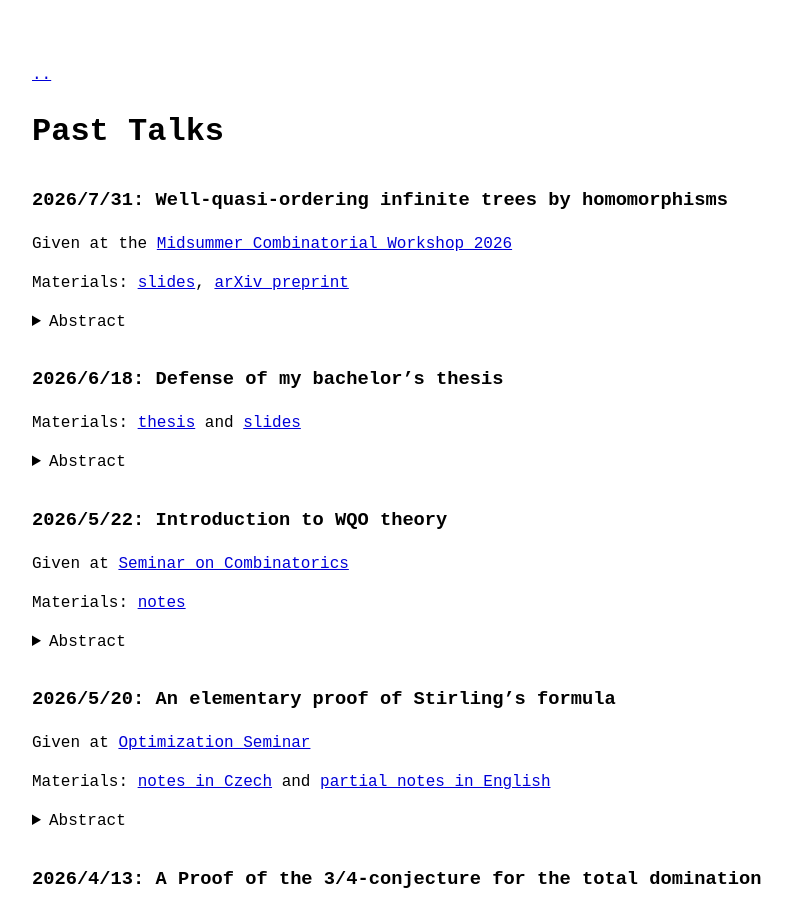
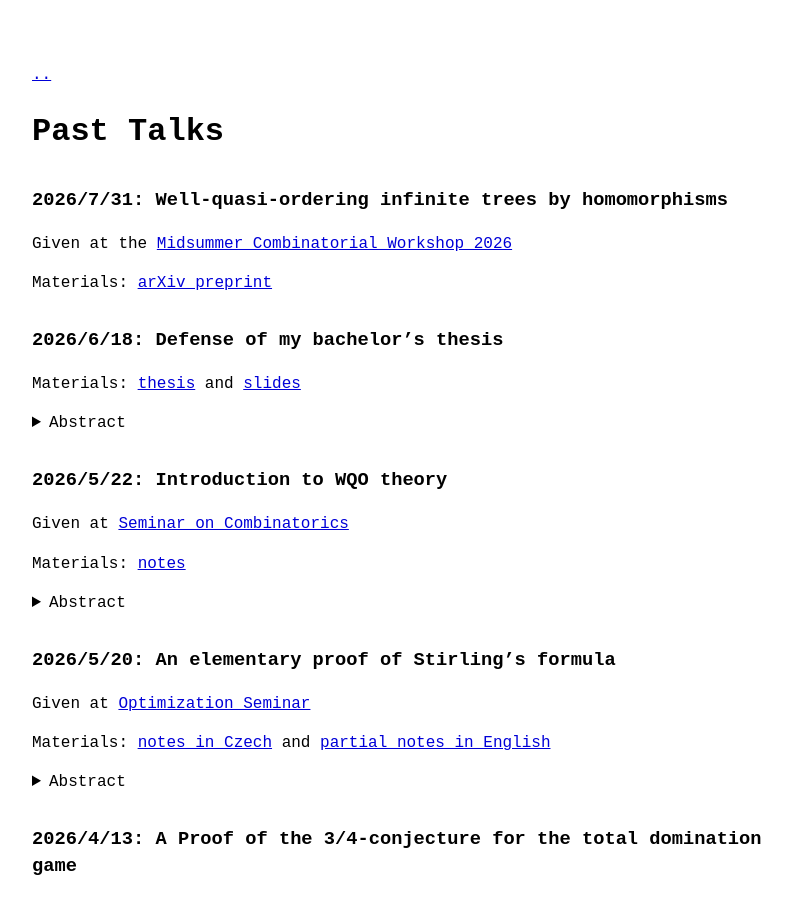
Before and after one commit to Couleslaw/couleslaw.github.io, a Jekyll site: the page built from talks/index.md, in a window 1280 px wide and 900 px high. Shown: the whole window, without its empty margins (233-1025 px from the left). Built offline with Jekyll 4.4.1, drawn with Linux system fonts in a browser that asks for light colours; formulas are drawn with MathJax 3.

Commit message:
update talks

```diff
--- a/talks/index.md
+++ b/talks/index.md
@@ -9,17 +9,7 @@ title: Past Talks | Jakub Smolik
 
 Given at the [Midsummer Combinatorial Workshop 2026](https://www.mff.cuni.cz/en/kam/events/mcw/mcw-2026)
 
-Materials: [slides](./2026-7_mcw2026.pdf), [arXiv preprint](https://arxiv.org/abs/2608.02136)
-
-<details>
-<summary>Abstract</summary>
-
-Kruskal proved in 1960 that finite trees are well-quasi-ordered by topological minors.
-Nash-Williams extended this in 1965 to infinite trees, but in order to do so, he had to introduce
-the much stronger notion of better-quasi-orderings.
-We show that a weakened version of Nash-Williams' theorem can be recovered while relying only on well-quasi-orderings.
-
-</details>
+Materials: [arXiv preprint](https://arxiv.org/abs/2608.02136)
 
 ### 2026/6/18: Defense of my bachelor's thesis
 
```
